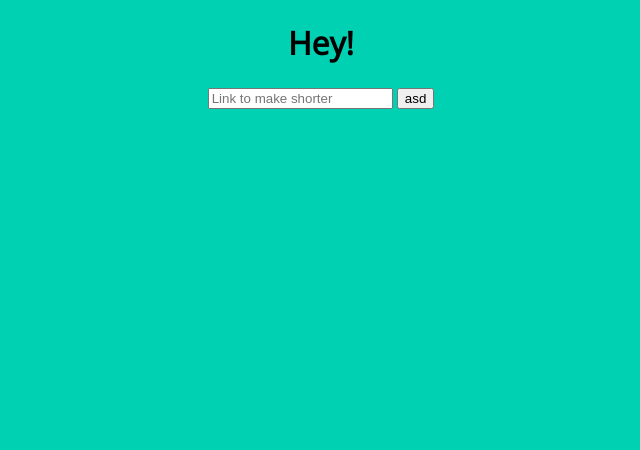
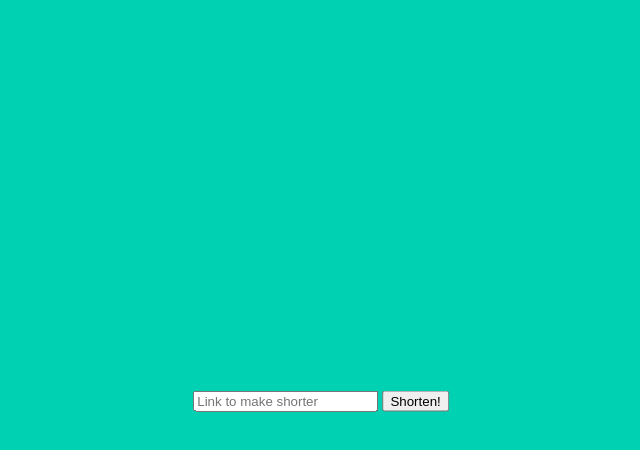
Before and after one commit to ahmetbcakici/URL_Shorter, a website: page views/index.html in a window 1280 px wide. Shown: the whole page, without its empty margins (319-959 px from the left). Drawn offline with nearby package versions, Linux system fonts and the light colour scheme.

Commit message:
it is working

```diff
--- a/views/index.html
+++ b/views/index.html
@@ -11,16 +11,32 @@
     <style>
         body {
             background-color: #00D1B2;
-            text-align: center;
             font-family: 'Open Sans', sans-serif;
+        }
+
+        .container {
+            height: 200px;
+            position: relative;
+            border: 3px solid green;
+        }
+
+        .center {
+            margin: 0;
+            position: absolute;
+            top: 50%;
+            left: 50%;
+            -ms-transform: translate(-50%, -50%);
+            transform: translate(-50%, -50%);
         }
     </style>
 </head>
 
 <body>
-    <h1>Hey!</h1>
-    <input type="text" placeholder="Link to make shorter" id="linkToShorten" />
-    <button onclick="postLinkToShort()">asd</button>
+    <div class="center">
+        <input type="text" placeholder="Link to make shorter" id="linkToShorten" />
+        <button onclick="postLinkToShort()">Shorten!</button>
+    </div>
+
     <script>
         function postLinkToShort() {
             let originalLink = document.getElementById('linkToShorten').value;
```
